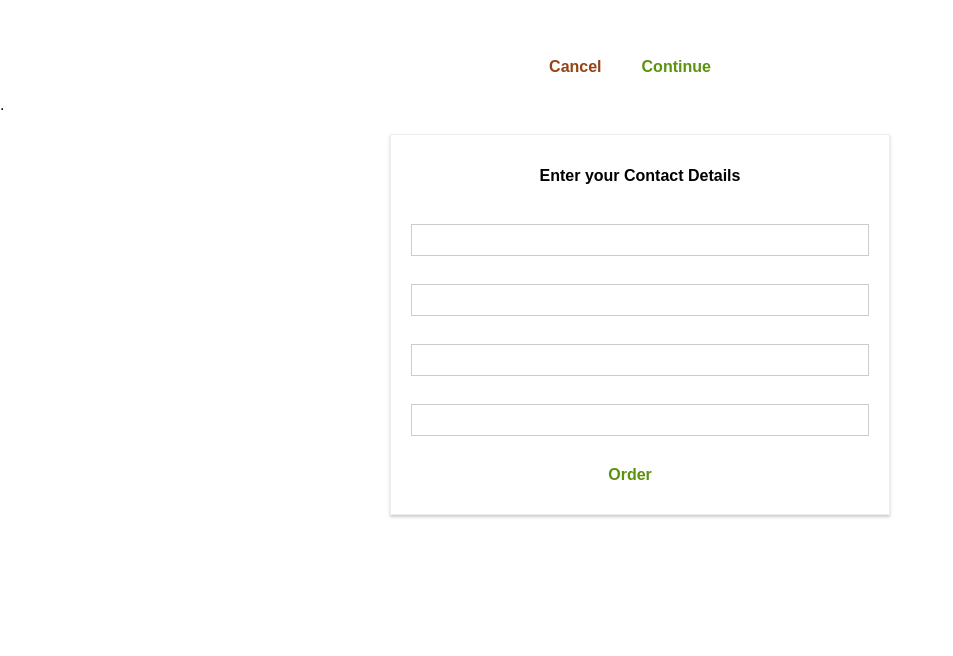
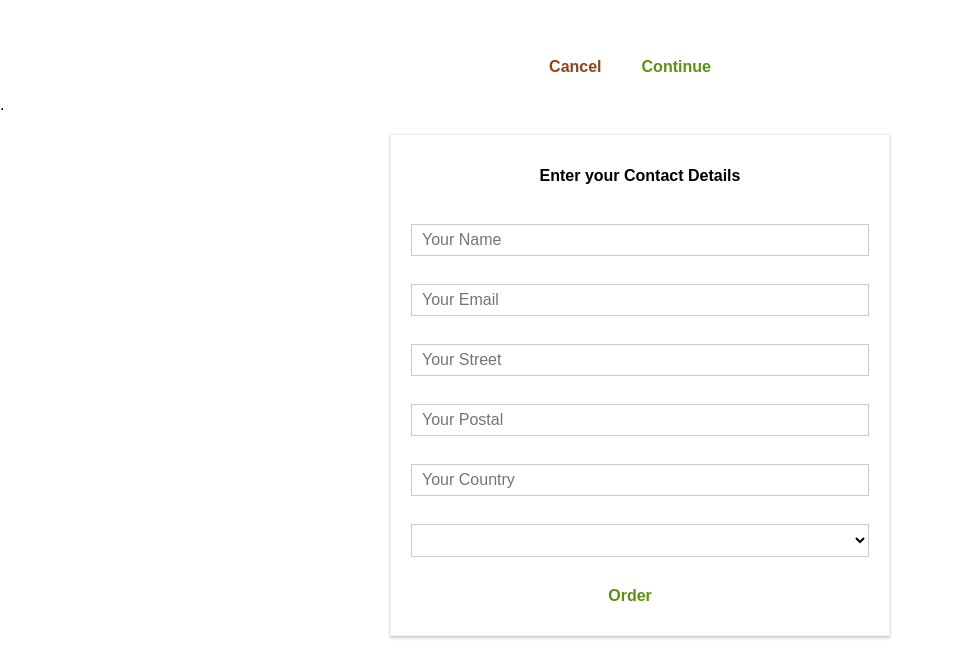
Before and after one commit to aaronsalud/ReactBurgerBuilderApp, a React app: page /checkout/contact-data in a window 1280 px wide. Shown: the part 692-1348 px from the top of the page, without its empty margins (0-953 px from the left). Before the commit the page ends 1227 px from the top, so only its background shows below. Built offline with nearby package versions, Linux system fonts and the light colour scheme.

Commit message:
Render Inputs

```diff
--- a/src/containers/Contact/Contact.js
+++ b/src/containers/Contact/Contact.js
@@ -80,14 +80,43 @@ class Contact extends Component {
             });
     }
 
+    inputChangedHandler = (event, inputIdentifier) =>{
+
+        // Do a deep clone of form element
+        const updatedOrderForm = {
+            ...this.state.orderForm
+        };
+
+        const updatedFormElement = {
+            ...updatedOrderForm[inputIdentifier]
+        };
+
+        updatedFormElement.value = event.target.value;
+        updatedOrderForm[inputIdentifier] = updatedFormElement;
+
+        this.setState({orderForm: updatedOrderForm});
+    }
+
     render() {
+
+        const formElementsArray = [];
+
+        for (let key in this.state.orderForm) {
+            formElementsArray.push(
+                {
+                    id: key,
+                    elementConfig: this.state.orderForm[key]
+                }
+            );
+        }
 
         let form = (
             <form action="">
-                <Input inputtype="input" type="text" name="name" placeholder="Your Name" />
-                <Input inputtype="input" type="email" name="email" placeholder="Your Email" />
-                <Input inputtype="input" type="text" name="street" placeholder="Your Street" />
-                <Input inputtype="input" type="text" name="postal" placeholder="Your Postal" />
+                {formElementsArray.map(formElement => (
+                    <Input key={formElement.id} elementType={formElement.elementConfig.type}
+                        elementConfig={formElement.elementConfig.config}
+                        value={formElement.elementConfig.value} onChangeHandler={event => this.inputChangedHandler(event, formElement.id)}/>
+                ))}
                 <Button btnType="Success" clicked={this.orderHandler}>Order</Button>
             </form>
         );
```
